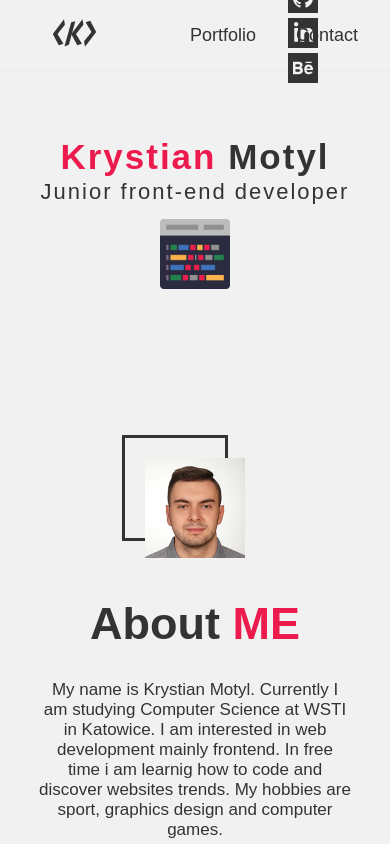
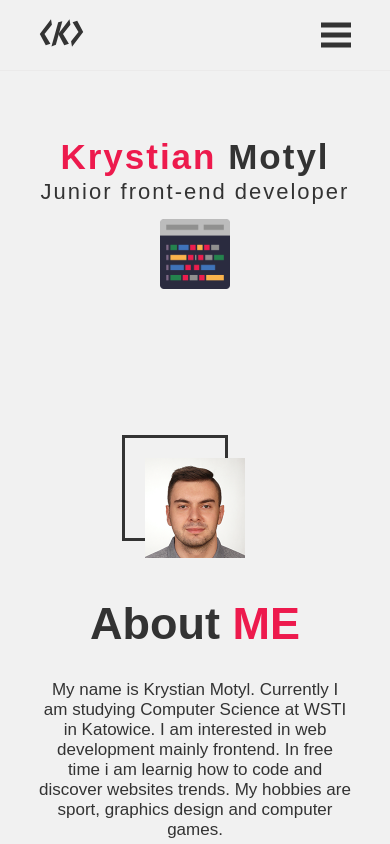
Before and after one commit to krystekswag/personal-portfolio-website, a Vue app: page / in a window 390 px wide. Shown: the top 844 px of the page. Built offline with nearby package versions, Linux system fonts and the light colour scheme; a web font is replaced by a local one.

Commit message:
add mobile menu and set responsives

```diff
--- a/src/components/Header.vue
+++ b/src/components/Header.vue
@@ -14,10 +14,10 @@
                     </svg>
                 </a>
             </div>
-            <div class="nav-wrapper">
+            <div class="nav-wrapper" id="navigation">
                 <ul>
-                    <li><a href="#portfolio">Portfolio</a></li>
-                    <li><a href="#contact">Contact</a></li>
+                    <li><a href="#portfolio" class="nav-link">Portfolio</a></li>
+                    <li><a href="#contact" class="nav-link">Contact</a></li>
                 </ul>
             </div>
             <div class="social-wrapper">
@@ -33,6 +33,13 @@
                     </a></li>
                 </ul>
             </div>
+            <div id="hamburger">
+                <ul>
+                    <li><a id="mobile-hamburger">
+                        <svg xmlns="http://www.w3.org/2000/svg" class="social-icon hamburger" width="24" height="24" viewBox="0 0 24 24"><path d="M24 6h-24v-4h24v4zm0 4h-24v4h24v-4zm0 8h-24v4h24v-4z"/></svg>
+                    </a></li>
+                </ul>
+            </div>
         </div>
     </div>
 </template>
@@ -40,6 +47,33 @@
 <script>
     export default {
         name: 'Header',
+        mounted() {
+            this.showMobileMenu();
+            this.hideMenu();
+        },
+        methods: {
+            showMobileMenu(){
+                const buttonMobile = document.getElementById("mobile-hamburger");
+                const menu = document.getElementById("navigation");
+                buttonMobile.addEventListener('click', function(){
+                    if(menu.style.display == "block"){
+                        menu.style.display = "none";
+                    }
+                    else{
+                        menu.style.display = "block";
+                    }
+                })
+            },
+            hideMenu(){
+                const menu = document.getElementById("navigation");
+                const links = document.querySelectorAll(".nav-link");
+                    links.forEach((e)=>{
+                        e.addEventListener('click', function(){
+                            menu.style.display = "none";
+                        })
+                    })
+            }
+        }
     }
 </script>
 
@@ -50,7 +84,7 @@
         border-bottom: 1px solid #ebeaea;
         width: 100%;
         position: fixed;
-        z-index: 4;
+        z-index: 5;
     }
     .container{
         height: 100%;
@@ -62,8 +96,16 @@
         width: 45px;
         height: 28px;
     }
-    #logo:hover{
-        fill: #ed1a4d;
+    @media only screen and (min-width: 706px){
+        #logo:hover{
+            fill: #ed1a4d;
+        }
+        .nav-wrapper ul li a:hover{
+            border-bottom: 3px solid #ed1a4d;
+        }
+        .social-icon:hover{
+            fill: #ed1a4d;
+        }
     }
     .logo-wrapper{
         position: relative;
@@ -71,19 +113,20 @@
         width: calc(100% / 3);
     }
     .logo-wrapper a{
-        margin-left: 40%;
+        margin-left: 35%;
     }
     .nav-wrapper{
         display: inline-block;
         width: calc(100% / 3);
+        text-align: center;
     }
-    .nav-wrapper ul, .social-wrapper ul{
+    .nav-wrapper ul, .social-wrapper ul, #hamburger ul{
         display: inline-block;
         list-style-type: none;
     }
     .social-wrapper ul{
         float: right;
-        margin-right: 40%;
+        margin-right: 35%;
     }
     .nav-wrapper ul li, .social-wrapper ul li{
         display: inline;
@@ -94,9 +137,6 @@
         color: #333333;
         font-size: 18px;
     }
-    .nav-wrapper ul li a:hover{
-        border-bottom: 3px solid #ed1a4d;
-    }
     .social-wrapper{
         display: inline-block;
         width: calc(100% / 3);
@@ -106,7 +146,73 @@
         height: 30px;
         width: 30px;
     }
-    .social-icon:hover{
-        fill: #ed1a4d;
+    .hamburger{
+        display: none;
+    }
+    @media only screen and (max-width: 1250px){
+        .nav-wrapper ul li, .social-wrapper ul li{
+            padding: 5px 7px;
+        }
+        .logo-wrapper a{
+            margin-left: 20%;
+        }
+        .social-wrapper ul{
+            float: right;
+            margin-right: 20%;
+        }
+    }
+    @media only screen and (max-width: 705px){
+        .logo-wrapper{
+            width: 50%;
+        }
+        .logo-wrapper a{
+            margin-left: 20%;
+        }
+        #hamburger{
+            width: 50%;
+        }
+        #hamburger ul{
+            float: right;
+            margin-right: 20%;
+        }
+        .hamburger{
+            display: block;
+        }
+        #mobile-hamburger{
+            cursor: pointer;
+        }
+        .nav-wrapper{
+            display: none;
+            position: absolute;
+            background-color: #333333;
+            text-align: center;
+            width: 100%;
+            top: 70px;
+            margin-bottom: 70px;
+            animation: displayContent .5s;
+        }
+        .nav-wrapper ul li a{
+            color: #f1f1f1;
+            font-size: 22px;
+        }
+        .nav-wrapper ul{
+            padding: 0;
+        }
+        .social-wrapper{
+            display: none;
+        }
+        .nav-wrapper ul li, .social-wrapper ul li{
+            display: block;
+        }
+        @keyframes displayContent{
+            0%{
+                transform: translate(0, -100px);
+                z-index: 4;
+                opacity: 0;
+            }
+            100%{
+                transform: translate(0, 0);
+            }
+        }
     }
 </style>
```
